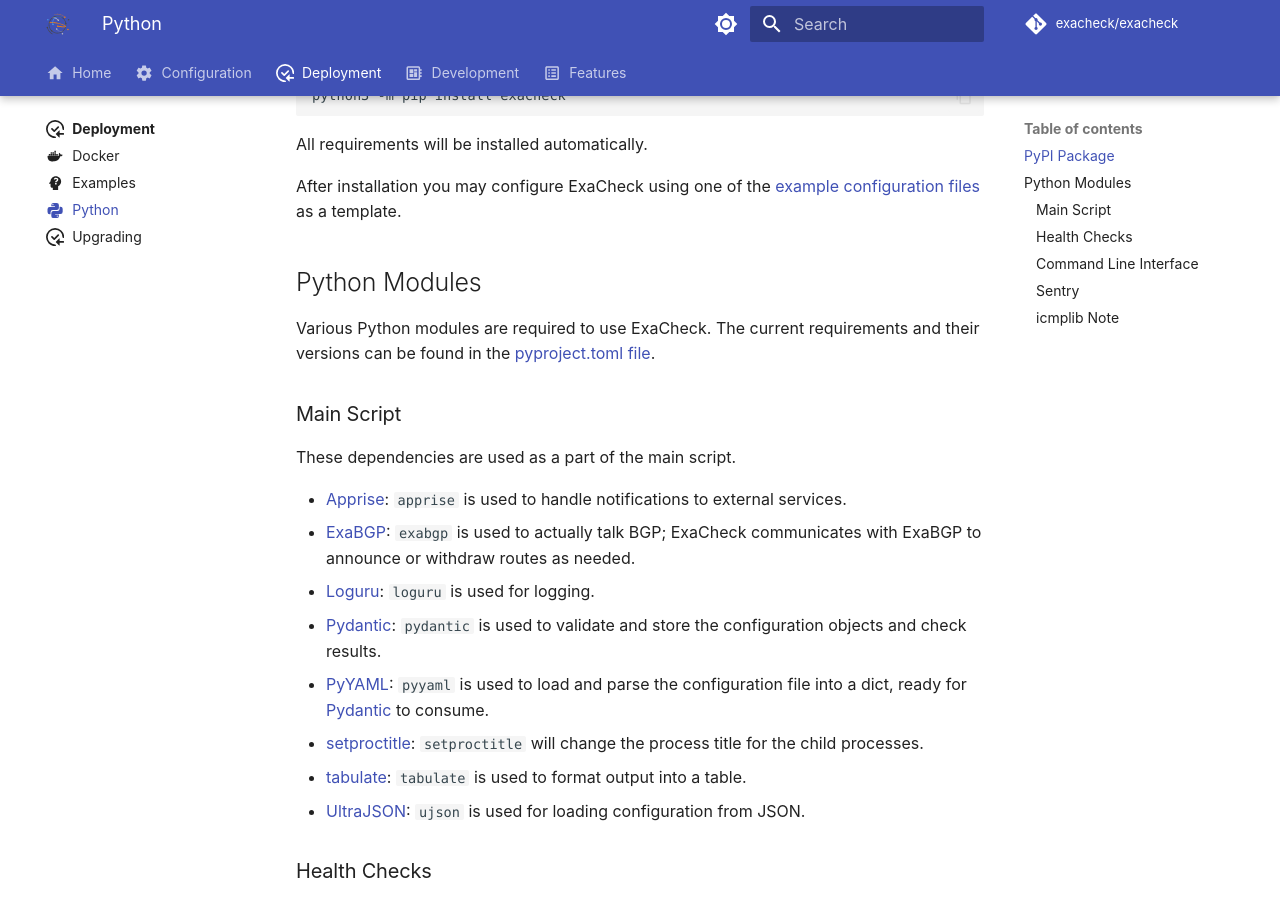
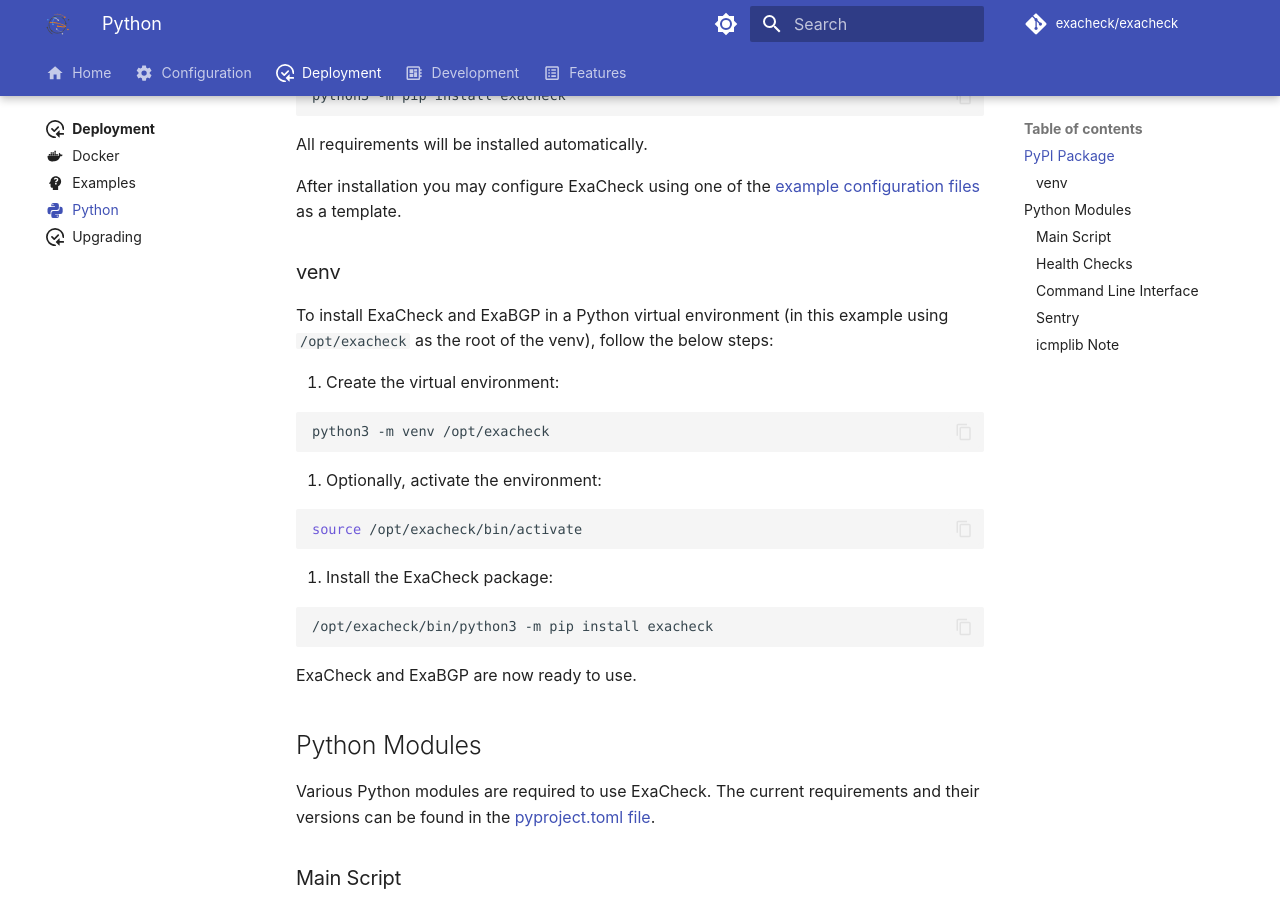
Before and after one commit to exacheck/exacheck-website, an MkDocs documentation site: the page built from docs/deployment/python.md, in a window 1280 px wide and 900 px high, scrolled down 361 px. Built offline with MkDocs 1.6.1 and Material for MkDocs 9.7.7, drawn with Linux system fonts in a browser that asks for light colours; comment, search, counter and statistics services are not loaded.

Commit message:
add venv installation instructions

````diff
--- a/docs/deployment/python.md
+++ b/docs/deployment/python.md
@@ -17,6 +17,30 @@
 All requirements will be installed automatically.
 
 After installation you may configure ExaCheck using one of the [example configuration files][ExaCheck Examples] as a template.
+
+### venv
+
+To install ExaCheck and ExaBGP in a Python virtual environment (in this example using `/opt/exacheck` as the root of the venv), follow the below steps:
+
+1. Create the virtual environment:
+
+```bash
+python3 -m venv /opt/exacheck
+```
+
+2. Optionally, activate the environment:
+
+```bash
+source /opt/exacheck/bin/activate
+```
+
+3. Install the ExaCheck package:
+
+```bash
+/opt/exacheck/bin/python3 -m pip install exacheck
+```
+
+ExaCheck and ExaBGP are now ready to use.
 
 ## Python Modules
 
````
Also changed, not shown: 1 other file.
